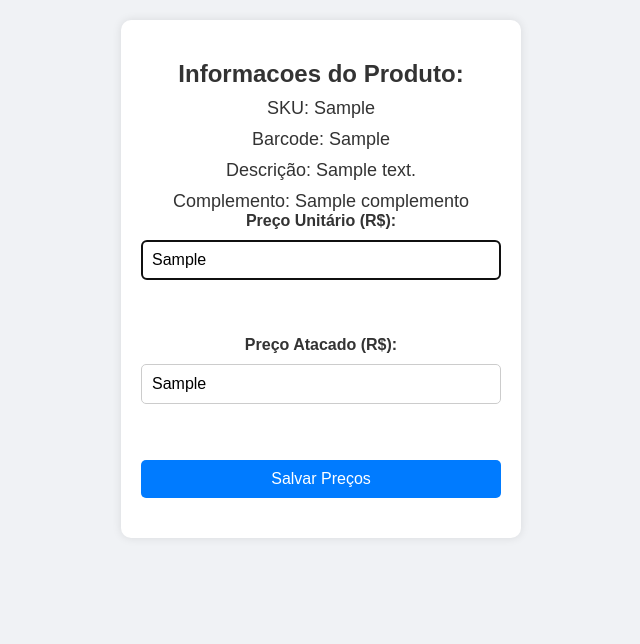
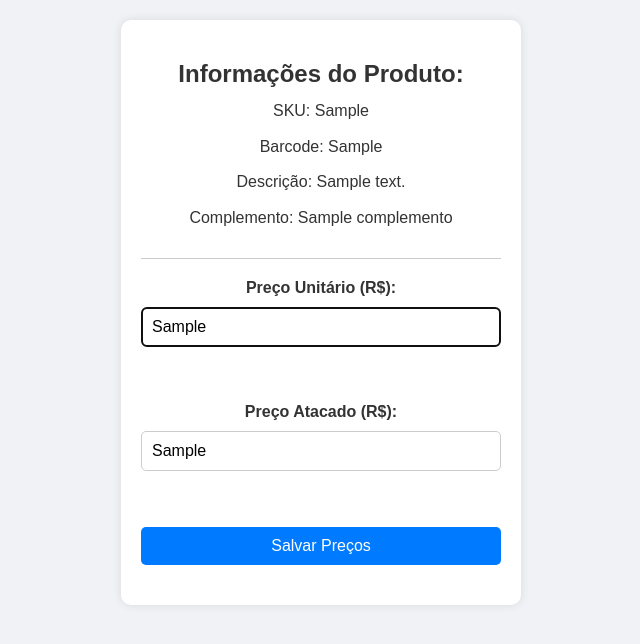
Before and after one commit to pedronels0n/buscapreco, a Flask app: template app/templates/buscar.html in a window 1280 px wide. Shown: the part 61-705 px from the top of the page, without its empty margins (319-959 px from the left). Run offline with Flask 3, Linux system fonts and the light colour scheme; the template is opened without the code that fills it: most values are stand-ins (such as "Sample title", 1, 10 or a date in 2020).

```diff
--- a/app/static/css/style.css
+++ b/app/static/css/style.css
@@ -101,3 +101,19 @@
       border-radius: 10px;
       box-shadow: 0 0 10px rgba(0, 0, 0, 0.1);
     }
+    .produto-info {
+      margin-bottom: 20px;
+      padding-bottom: 20px;
+      border-bottom: 1px solid #ccc;
+  }
+
+  .produto-info h2 {
+      font-size: 24px;
+      margin-bottom: 10px;
+  }
+
+  .produto-info p {
+      margin-bottom: 8px;
+      font-size: 16px;
+      line-height: 1.6;
+  }
--- a/app/templates/buscar.html
+++ b/app/templates/buscar.html
@@ -1,11 +1,13 @@
 {% extends 'base.html' %}
 
 {% block conteudo %}
-    <h2>Informacoes do Produto:</h2>
+<div class="produto-info">
+    <h2>Informações do Produto:</h2>
     <p>SKU: {{ codig_interno }}</p>
     <p>Barcode: {{ codigo_barras }}</p>
     <p>Descrição: {{ descricao }}</p>
     <p>Complemento: {{ complemento }}</p>
+</div>
 
     <form action="/salvar_precos" method="POST">
         <label for="preco_unitario">Preço Unitário (R$):</label>
```
Also changed, not shown: app/routes.py (+19 -0 lines). Lines whose indentation alone changed are shown as unchanged.
